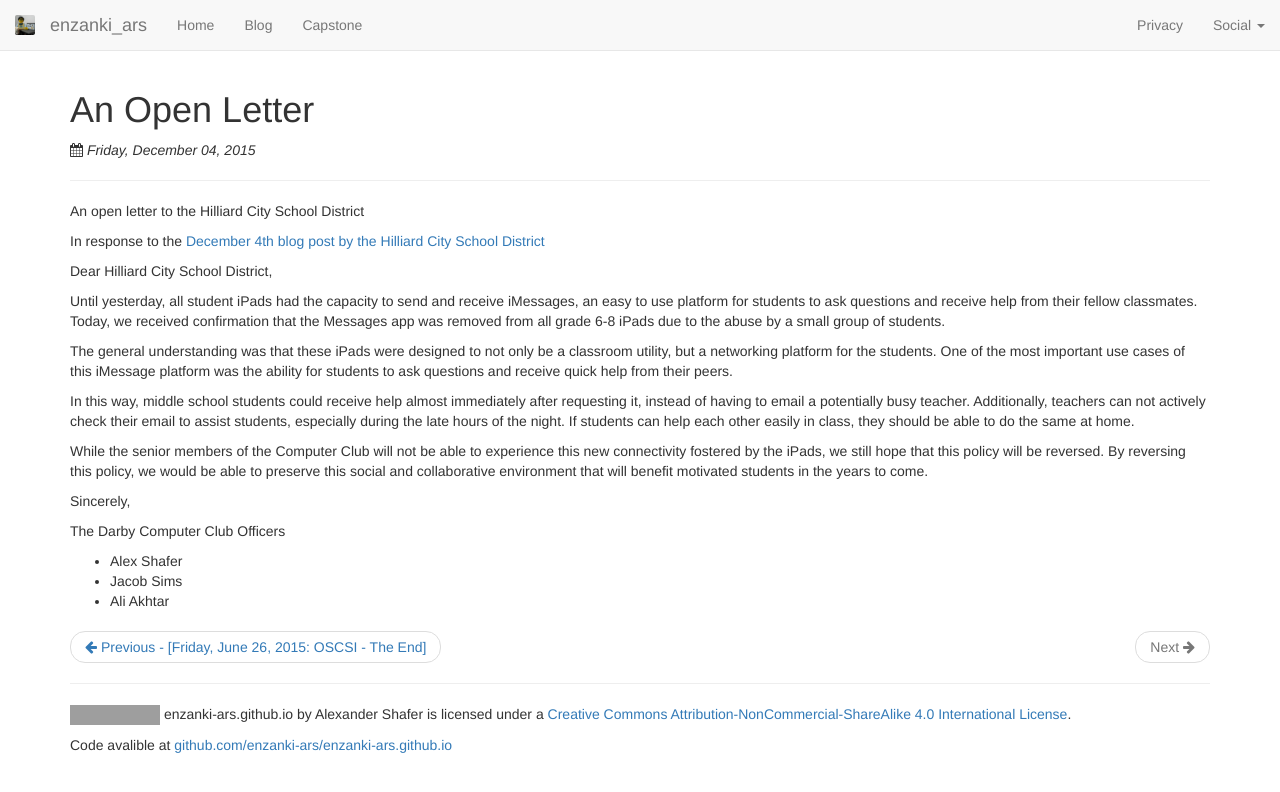
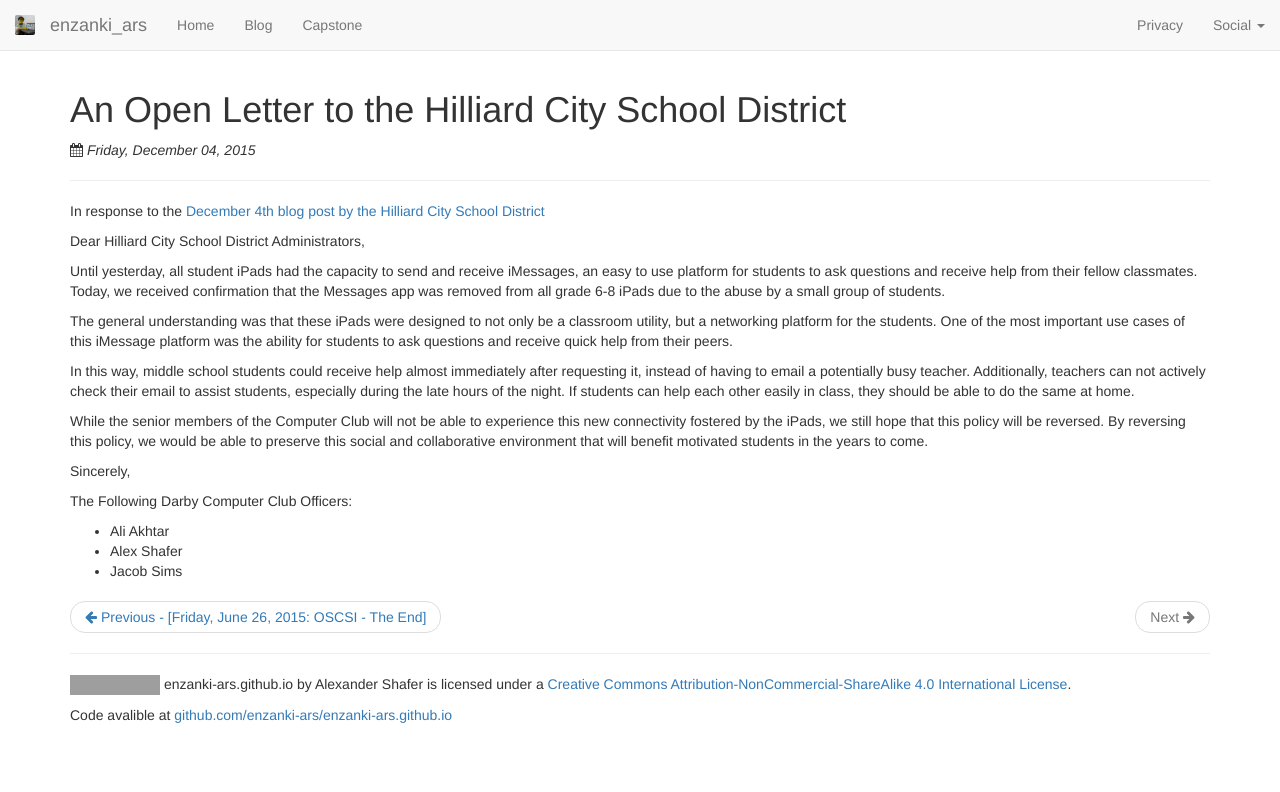
Before and after one commit to enzanki-ars/enzanki-ars.github.io, a Jekyll site: the page built from _posts/2015-12-04-open-letter.md, in a window 1280 px wide. Shown: the top 792 px of the page. Built offline with Jekyll 4.4.1, drawn with Linux system fonts in a browser that asks for light colours; nearby versions of some CDN libraries; grey boxes are pictures that could not be loaded.

Commit message:
Update 2015-12-04-open-letter.md

```diff
--- a/_posts/2015-12-04-open-letter.md
+++ b/_posts/2015-12-04-open-letter.md
@@ -1,14 +1,11 @@
 ---
 layout: post
-title: An Open Letter
+title: An Open Letter to the Hilliard City School District
 ---
-
-An open letter to the Hilliard City School District
-
 
 In response to the [December 4th blog post by the Hilliard City School District](http://www.hilliardschools.org/teens-and-the-internet-the-power-and-pitfalls-of-a-digital-life/)
 
-Dear Hilliard City School District,
+Dear Hilliard City School District Administrators,
 
 Until yesterday, all student iPads had the capacity to send and receive iMessages, an easy to use platform for students to ask questions and receive help from their fellow classmates. Today, we received confirmation that the Messages app was removed from all grade 6-8 iPads due to the abuse by a small group of students.
 
@@ -20,8 +17,8 @@ While the senior members of the Computer Club will not be able to experience thi
 
 Sincerely,
 
-The Darby Computer Club Officers
+The Following Darby Computer Club Officers:
 
+ - Ali Akhtar
  - Alex Shafer
  - Jacob Sims
- - Ali Akhtar
```
